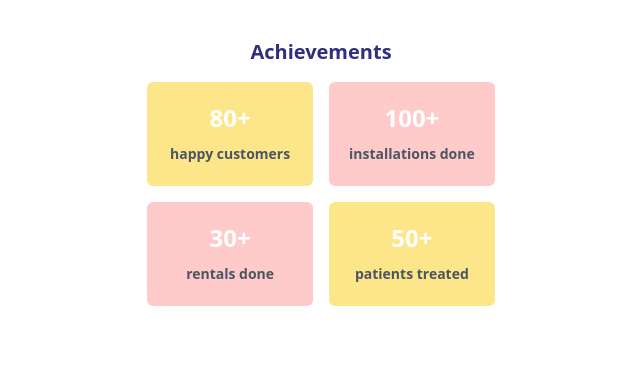
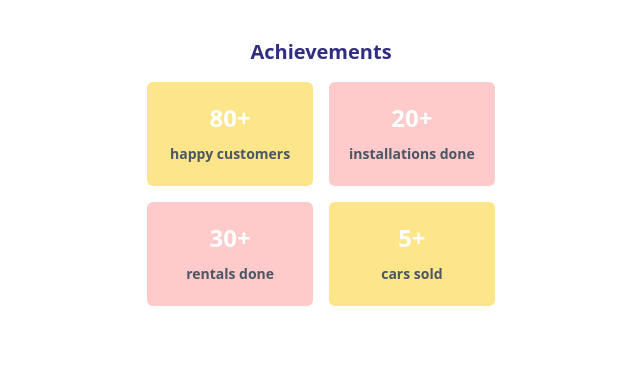
Before and after one commit to OsaeAddo/Moula-Best-Ventures, a Django app: template business/templates/home.html in a window 1280 px wide. Shown: the part 783-1154 px from the top of the page, without its empty margins (319-959 px from the left). Run offline with Django 3.2, Linux system fonts and the light colour scheme; the template is opened without the code that fills it, so the values that code supplies are empty; style sheets or scripts are compiled from the project's sources.

Commit message:
modify values

```diff
--- a/business/templates/home.html
+++ b/business/templates/home.html
@@ -56,13 +56,13 @@
                         <span class="text-2xl">80+ <br><span class="text-gray-600 text-sm">happy customers</span></span>
                     </div>
                     <div class="p-5 bg-red-200 rounded-md">
-                        <span class="text-2xl">100+ <br><span class="text-gray-600 text-sm">installations done</span></span>
+                        <span class="text-2xl">20+ <br><span class="text-gray-600 text-sm">installations done</span></span>
                     </div>
                     <div class="p-5 bg-red-200 rounded-md">
                         <span class="text-2xl">30+ <br><span class="text-gray-600 text-sm">rentals done</span></span>
                     </div>
                     <div class="p-5 bg-yellow-200 rounded-md">
-                        <span class="text-2xl">50+ <br><span class="text-gray-600 text-sm">patients treated</span></span>
+                        <span class="text-2xl">5+ <br><span class="text-gray-600 text-sm">cars sold</span></span>
                     </div>
                 </div>
             </section>
```
